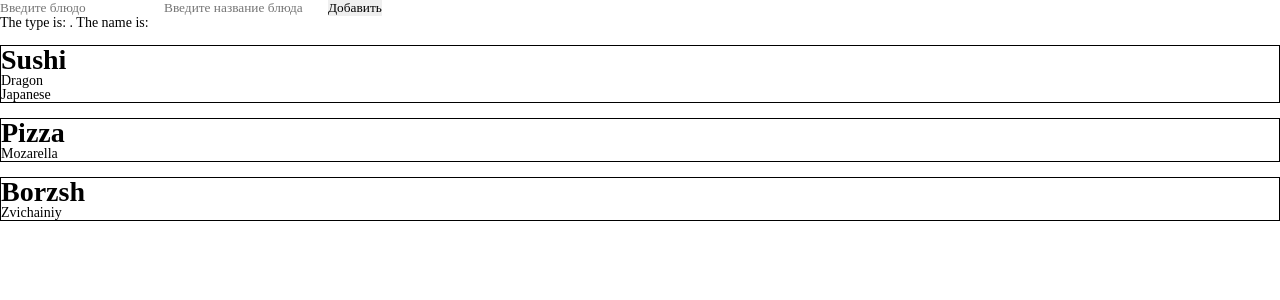
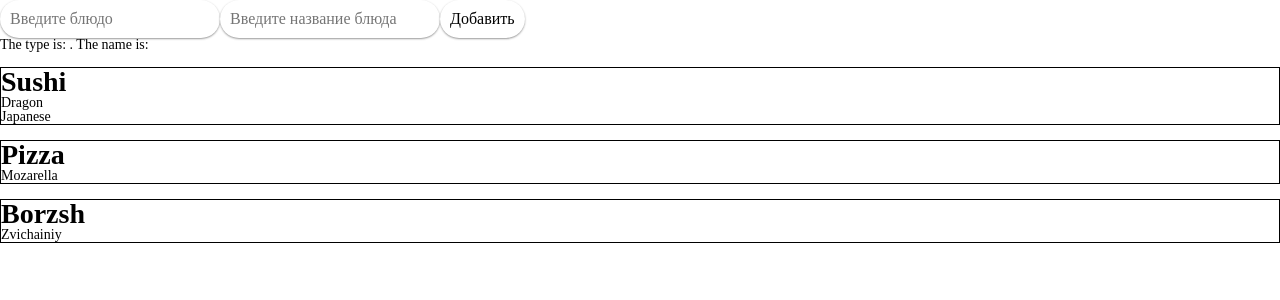
Before and after one commit to Ri4Chaard/My_cafe_website, a React (Create React App) app: page / in a window 1280 px wide. Shown: the top 300 px of the page. Built offline with nearby package versions, Linux system fonts and the light colour scheme.

Commit message:
Decompos and UI components created

```diff
--- a/src/App.js
+++ b/src/App.js
@@ -1,6 +1,7 @@
-import React, { useEffect, useState } from "react";
+import React, { useState } from "react";
 import "./styles/nullstyle.css";
 import { DishList } from "./components/DishList";
+import { DishForm } from "./components/DishForm";
 
 function App() {
     const [dishType, setDishType] = useState("");
@@ -16,42 +17,17 @@ function App() {
     const dishesSet = new Set();
     dishes.map((el) => dishesSet.add(el.type));
 
-    const addNewDish = (e) => {
-        e.preventDefault();
-        const newDish = {
-            type: dishType,
-            name: dishName,
-        };
-        setDishes(
-            [...dishes, newDish]
-            // .sort((a, b) => a.type.localeCompare(b.type))
-        );
-        dishesSet.add(newDish.type);
-        console.log(dishes);
-        console.log(dishesSet);
-    };
-
     return (
         <div className="App">
-            <form>
-                <input
-                    value={dishType}
-                    onChange={(e) => setDishType(e.target.value)}
-                    type="input"
-                    placeholder="Введите блюдо"
-                />
-                <input
-                    value={dishName}
-                    onChange={(e) => setDishName(e.target.value)}
-                    type="input"
-                    placeholder="Введите название блюда"
-                />
-                <button type="submit" onClick={addNewDish}>
-                    Добавить
-                </button>
-            </form>
-            <div>{`The type is: ${dishType}. The name is: ${dishName}`}</div>
-
+            <DishForm
+                items={dishes}
+                set={dishesSet}
+                type={dishType}
+                name={dishName}
+                setType={setDishType}
+                setName={setDishName}
+                setItems={setDishes}
+            />
             <DishList set={dishesSet} items={dishes} />
         </div>
     );
--- /dev/null
+++ b/src/components/DishForm.jsx
@@ -0,0 +1,45 @@
+import React from "react";
+import { ExecuteButton } from "./UI/button/ExecuteButton.jsx";
+import { FormInput } from "./UI/input/FormInput.jsx";
+
+export const DishForm = (props) => {
+    // const [dish, setDishes] = useState([
+    //     { type: "Sushi", name: "Dragon" },
+    //     { type: "Sushi", name: "Japanese" },
+    //     { type: "Pizza", name: "Mozarella" },
+    //     { type: "Borzsh", name: "Zvichainiy" },
+    // ])
+
+    const addNewDish = (e) => {
+        e.preventDefault();
+        const newDish = {
+            type: props.type,
+            name: props.name,
+        };
+        props.setItems([...props.items, newDish]);
+        props.set.add(newDish.type);
+    };
+
+    return (
+        <div>
+            <form>
+                <FormInput
+                    value={props.type}
+                    onChange={(e) => props.setType(e.target.value)}
+                    type="input"
+                    placeholder="Введите блюдо"
+                />
+                <FormInput
+                    value={props.name}
+                    onChange={(e) => props.setName(e.target.value)}
+                    type="input"
+                    placeholder="Введите название блюда"
+                />
+                <ExecuteButton type="submit" onClick={addNewDish}>
+                    Добавить
+                </ExecuteButton>
+            </form>
+            <div>{`The type is: ${props.type}. The name is: ${props.name}`}</div>
+        </div>
+    );
+};
--- /dev/null
+++ b/src/components/UI/button/ExecuteButton.jsx
@@ -0,0 +1,10 @@
+import React from "react";
+import classes from "./ExecuteButton.module.css";
+
+export const ExecuteButton = ({ children, ...props }) => {
+    return (
+        <button {...props} className={classes.executeBtn}>
+            {children}
+        </button>
+    );
+};
--- /dev/null
+++ b/src/components/UI/button/ExecuteButton.module.css
@@ -0,0 +1,7 @@
+.executeBtn {
+    font-size: 16px;
+    background: #fff;
+    padding: 10px;
+    border-radius: 30px;
+    box-shadow: 0px 1px 2px #00000067;
+}
--- /dev/null
+++ b/src/components/UI/input/FormInput.jsx
@@ -0,0 +1,6 @@
+import React from "react";
+import classes from "./FormInput.module.css";
+
+export const FormInput = React.forwardRef((props, ref) => {
+    return <input ref={ref} {...props} className={classes.formInp} />;
+});
--- /dev/null
+++ b/src/components/UI/input/FormInput.module.css
@@ -0,0 +1,6 @@
+.formInp {
+    padding: 10px;
+    font-size: 16px;
+    border-radius: 30px;
+    box-shadow: 0px 1px 2px #00000067;
+}
```
